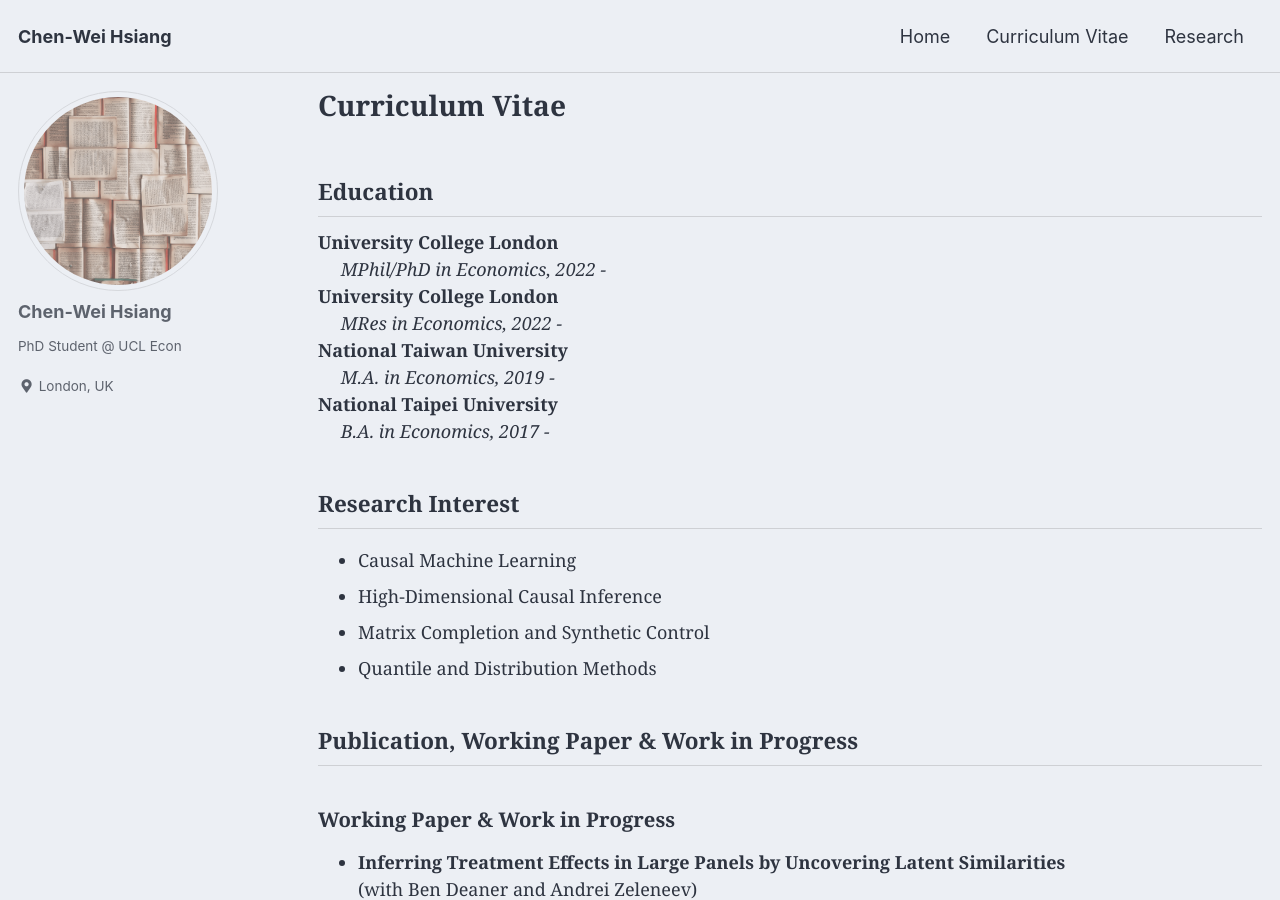
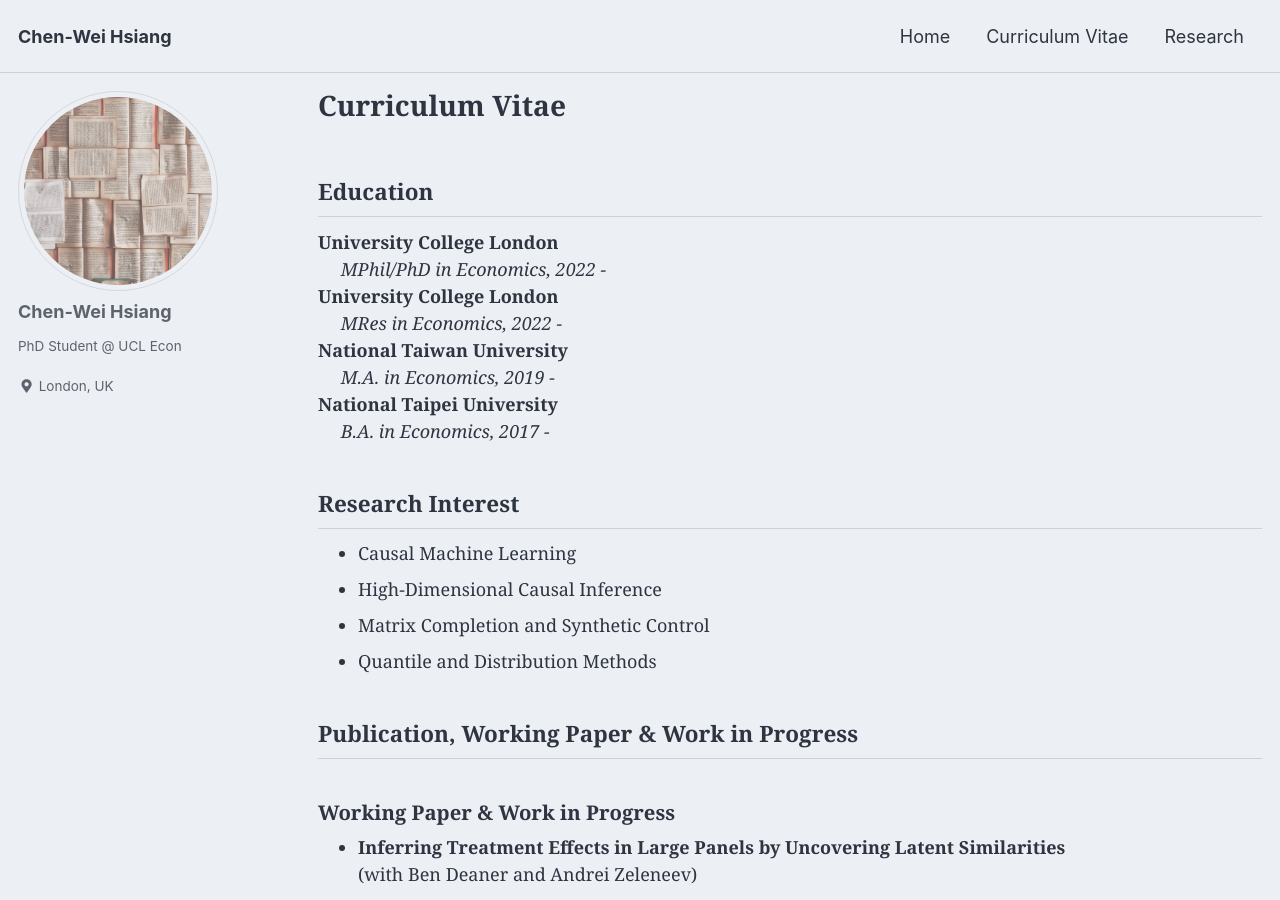
Before and after one commit to chenweihsiang/chenweihsiang.github.io, a Jekyll site: the page built from _pages/cv.md, in a window 1280 px wide and 900 px high. Built offline with Jekyll 4.4.1, drawn with Linux system fonts in a browser that asks for light colours; cached includes are drawn as plain includes.

Commit message:
Update cv.md

```diff
--- a/_pages/cv.md
+++ b/_pages/cv.md
@@ -30,7 +30,7 @@ author_profile: true
 
 <h2>Research Interest</h2>
 
-<ul>
+<ul style="margin: 0;">
 <li>Causal Machine Learning</li>
 <li>High-Dimensional Causal Inference</li>
 <li>Matrix Completion and Synthetic Control</li>
@@ -42,7 +42,7 @@ author_profile: true
 <h2>Publication, Working Paper & Work in Progress</h2>
 
 <h3>Working Paper & Work in Progress</h3>
-<ul>
+<ul style="margin: 0;">
 <li>
 <strong>Inferring Treatment Effects in Large Panels by Uncovering Latent Similarities</strong><br/>
 (with Ben Deaner and Andrei Zeleneev)
@@ -53,7 +53,7 @@ Event Study with Time-Adjusted Synthetic Control
 </ul>
 
 <h3>Publication</h3>
-<ul>
+<ul style="margin: 0;">
 <li>
 <strong>Causal Random Forests Model Using Instrumental Variable Quantile Regression</strong><br/>
 <strong><em>Econometrics</em>, 2019, 7(4), 1-22.</strong><br/>
```
